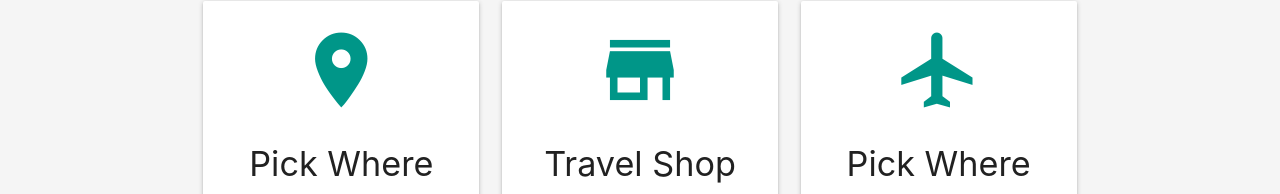
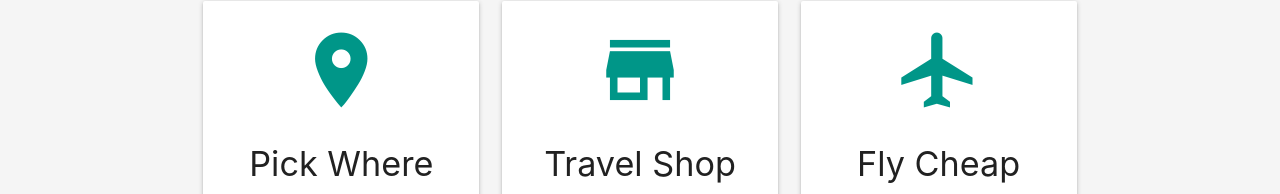
Before and after one commit to stanlouis/travelville, a plain HTML site: page index.html in a window 1280 px wide. Shown: the part 769-963 px from the top of the page. Drawn offline with nearby package versions, Linux system fonts and the light colour scheme.

Commit message:
Fix typo

```diff
--- a/index.html
+++ b/index.html
@@ -116,7 +116,7 @@
         <div class="col s12 m4">
           <div class="card-panel">
             <i class="material-icons large teal-text">airplanemode_active</i>
-            <h4>Pick Where</h4>
+            <h4>Fly Cheap</h4>
             <p>Lorem ipsum dolor sit amet consectetur adipisicing elit. Voluptas, quis.</p>
           </div>
         </div>
```
Also changed, not shown: 1 other file.
